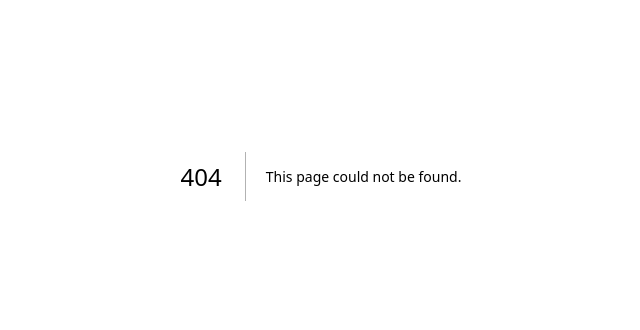
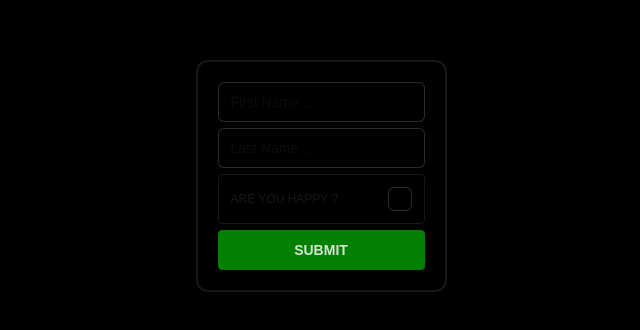
Before and after one commit to PouryaSoleimani/ZUSTAND, a Next.js app: page /multi-step-form/step-2 in a window 1280 px wide. Before the commit this address had no page. Shown: the part 224-554 px from the top of the page, without its empty margins (319-959 px from the left). Built offline with nearby package versions, Linux system fonts and the light colour scheme.

Commit message:
ZUSTAND___AUTH

```diff
--- /dev/null
+++ b/app/multi-step-form/_components/Form.tsx
@@ -0,0 +1,30 @@
+/* eslint-disable @typescript-eslint/no-explicit-any */
+"use client"
+import useMultiStepFormStore from '@/store/form/useMultiStepForm'
+import { useRouter } from 'next/navigation'
+import React, { useState } from 'react'
+
+const Form1 = () => {
+    const [firstName, setFirstName] = useState('')
+    const [lastName, setLastName] = useState('')
+    const [age, setAge] = useState('')
+    const { setFirstStep } = useMultiStepFormStore() as any
+    const router = useRouter()
+    function submitHandler(event: React.FormEvent<HTMLFormElement>) {
+        event.preventDefault()
+        console.info("FORM DATA ===>", firstName, lastName, age)
+        const firstStepObject = { firstName, lastName, age }
+        setFirstStep(firstStepObject)
+        router.push('/multi-step-form/step-2')
+    }
+    return (
+        <form className='fieldset border-2 border-zinc-900 p-5 rounded-xl outline-0' onSubmit={submitHandler}>
+            <input type="text" className='input rounded-md' placeholder='First Name ...' value={firstName} onChange={event => setFirstName(event.target.value)} />
+            <input type="text" className='input rounded-md' placeholder='Last Name ...' value={lastName} onChange={event => setLastName(event.target.value)} />
+            <input type="text" className='input rounded-md' placeholder='Age ...' value={age} onChange={event => setAge(event.target.value)} />
+            <button type='submit' className='btn btn-success rounded'>SUBMIT</button>
+        </form>
+    )
+}
+
+export default Form1
--- /dev/null
+++ b/app/multi-step-form/_components/Form2.tsx
@@ -0,0 +1,35 @@
+/* eslint-disable @typescript-eslint/no-explicit-any */
+"use client"
+import useMultiStepFormStore from '@/store/form/useMultiStepForm'
+import { useRouter } from 'next/navigation'
+import React, { useState } from 'react'
+
+const Form2 = () => {
+    const [job, setJob] = useState('')
+    const [wish, setWish] = useState('')
+    const [isHappy, setIsHappy] = useState(false)
+    const { setFirstStep } = useMultiStepFormStore() as any
+
+    const router = useRouter()
+
+    function submitHandler(event: React.FormEvent<HTMLFormElement>) {
+        event.preventDefault()
+        console.info("FORM DATA ===>", job, wish, isHappy)
+        const secondStepObject = { job, wish, isHappy }
+        setFirstStep(secondStepObject)
+        router.push('/multi-step-form/')
+    }
+    return (
+        <form className='fieldset border-2 border-zinc-900 p-5 rounded-xl outline-0' onSubmit={submitHandler}>
+            <input type="text" className='input rounded-md' placeholder='First Name ...' value={job} onChange={event => setJob(event.target.value)} />
+            <input type="text" className='input rounded-md' placeholder='Last Name ...' value={wish} onChange={event => setWish(event.target.value)} />
+            <div className='flex gap-3 border border-zinc-900 p-3 rounded items-center justify-between'>
+                <label htmlFor="HAPPY__CHECK">ARE YOU HAPPY ?</label>
+                <input name="HAPPY__CHECk" type="checkbox" className='checkbox rounded-md' placeholder='Age ...' value={isHappy as any} onClick={() => setIsHappy(!isHappy)} />
+            </div>
+            <button type='submit' className='btn btn-success rounded'>SUBMIT</button>
+        </form>
+    )
+}
+
+export default Form2
--- /dev/null
+++ b/app/multi-step-form/checkout/page.tsx
@@ -0,0 +1,9 @@
+import React from 'react'
+
+const CheckOutPage = () => {
+  return (
+    <div>CheckOutPage</div>
+  )
+}
+
+export default CheckOutPage
--- a/app/multi-step-form/step-1/page.tsx
+++ b/app/multi-step-form/step-1/page.tsx
@@ -1,9 +1,13 @@
 import React from 'react'
+import Form1 from '../_components/Form'
 
-const page = () => {
+const MultiStepForm = () => {
     return (
-        <div>page</div>
+        <div className='w-screen h-screen flex flex-col gap-3 text-2xl items-center justify-center'>
+            STEP 1
+            <Form1 />
+        </div>
     )
 }
 
-export default page
+export default MultiStepForm
--- /dev/null
+++ b/app/multi-step-form/step-2/page.tsx
@@ -0,0 +1,12 @@
+import React from 'react'
+import Form2 from '../_components/Form2'
+
+const Step2Page = () => {
+    return (
+        <div className='fieldset flex items-center justify-center h-screen'>
+            <Form2/>
+        </div>
+    )
+}
+
+export default Step2Page
--- /dev/null
+++ b/store/form/useMultiStepForm.ts
@@ -0,0 +1,18 @@
+/* eslint-disable @typescript-eslint/no-explicit-any */
+import { create } from "zustand";
+import { createJSONStorage, persist } from "zustand/middleware";
+
+const useMultiStepFormStore = create()(
+    persist(
+        (set) => ({
+            allFormData: {},
+            setFirstStep: (firstStepObject: { firstName: string; lastName: string; age: string | number; }) => set((state: any) => ({ allFormData: { ...state.allFormData, ...firstStepObject }, })),
+            setSecondStep: (secondStepObject: { job: string, wish: string, areYouHappy: boolean }) => set((state: any) => ({ allFormData: { ...state.allFormData, ...secondStepObject } }))
+        }),
+        {
+            name: "MULTI__STEP__FORM",
+            storage: createJSONStorage(() => localStorage),
+        }
+    )
+);
+export default useMultiStepFormStore;
```
